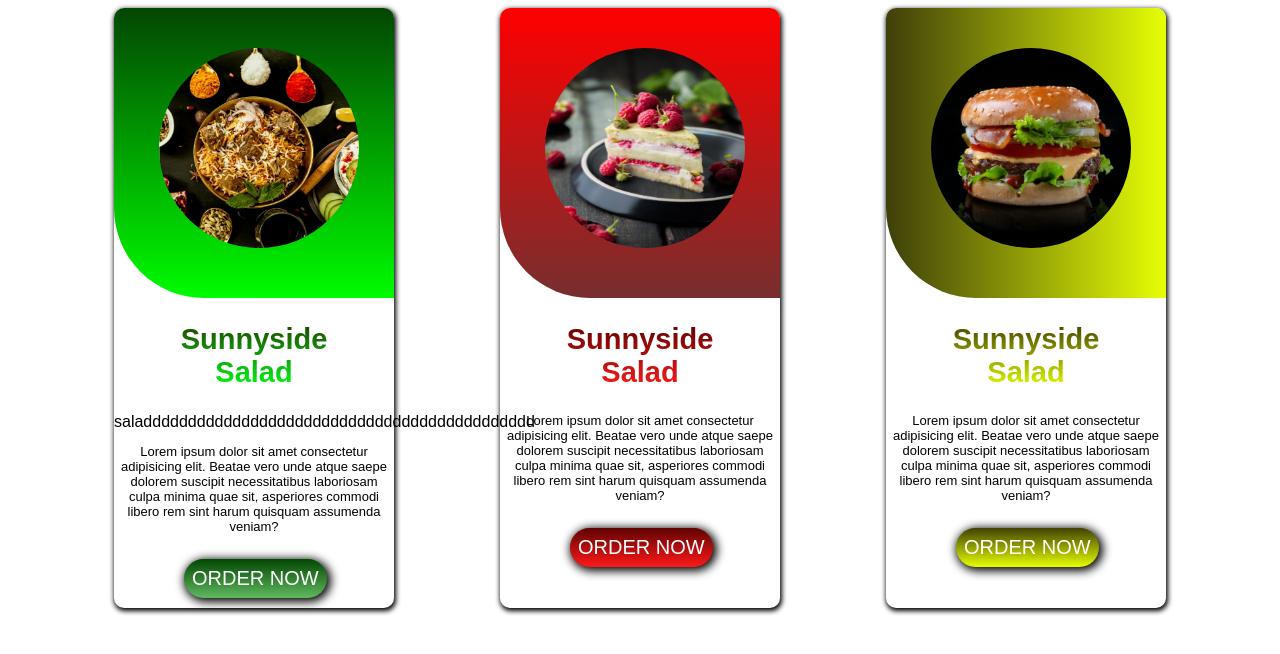
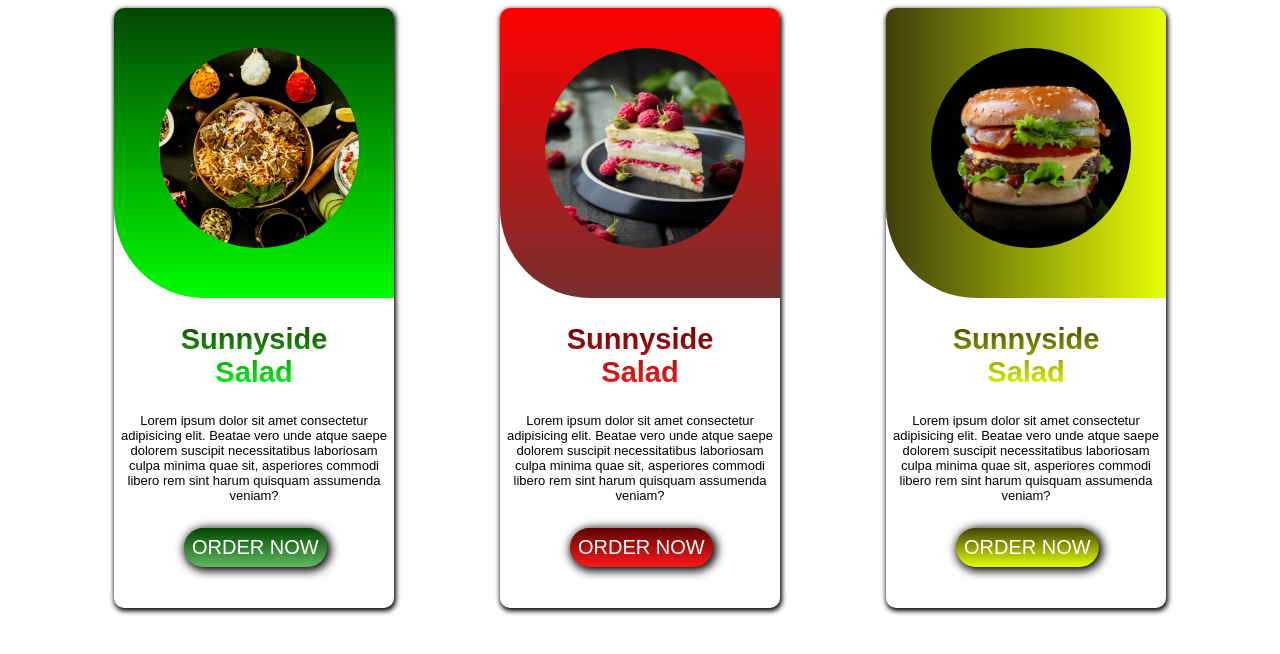
Before and after one commit to Fayasmuthu/new, a plain HTML site: page index.html in a window 1280 px wide. Drawn offline with Linux system fonts and the light colour scheme.

Commit message:
'remove'

```diff
--- a/index.html
+++ b/index.html
@@ -17,7 +17,6 @@
             </div>
             <div class="text">
                 <h1>Sunnyside<br> Salad</h1>
-               saladddddddddddddddddddddddddddddddddddddddddddd
                 <p>Lorem ipsum dolor sit amet consectetur adipisicing elit. Beatae vero unde atque saepe dolorem
                     suscipit necessitatibus laboriosam culpa minima quae sit, asperiores commodi libero rem sint
                      harum quisquam assumenda veniam?</p>
```
